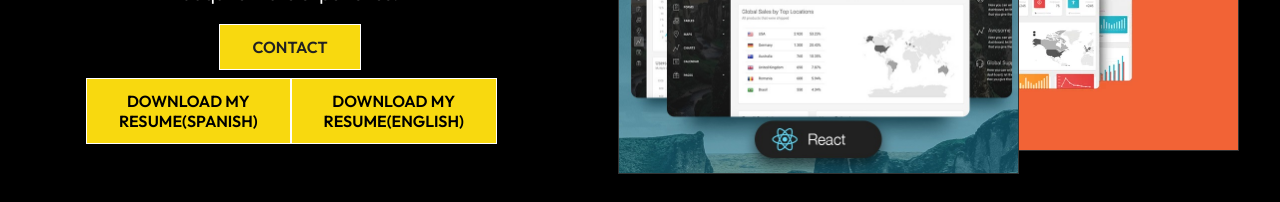
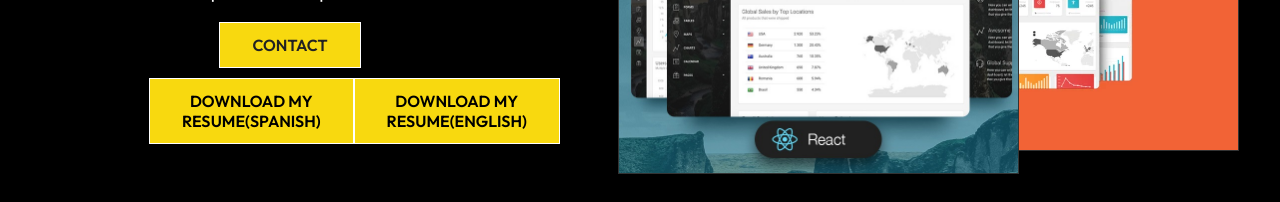
Before and after one commit to Matecava/Porfolio, a React (Create React App) app: page /about in a window 1280 px wide. Shown: the part 720-922 px from the top of the page. Built offline with nearby package versions, Linux system fonts and the light colour scheme.

Commit message:
base terminada

```diff
--- a/src/components/aboutContent/AboutContent.css
+++ b/src/components/aboutContent/AboutContent.css
@@ -52,10 +52,9 @@
 
 .resume{
   display: flex;
-  justify-content: space-between;
-  padding: 0.5rem 0;
-  align-items: center;
-  margin-left: -45px;
+  justify-content: space-around;
+  margin: 10px;
+  padding: 0 0.5rem;
 }
 
 .btn a{
--- a/src/components/form/Form.js
+++ b/src/components/form/Form.js
@@ -9,7 +9,7 @@ const Form = () => {
             <input type='text'></input>
             <label>Email</label>
             <input type='text'></input>
-            <label>Subjet</label>
+            <label>Subject</label>
             <input type='text'></input>
             <label>Message</label>
             <textarea rows='6' placeholder='Type your message here' />
--- a/src/components/workCard/Work.js
+++ b/src/components/workCard/Work.js
@@ -14,7 +14,7 @@ const Work = () => {
           return(
             <WorkCard
             key={ind}
-            image={val.imgsrc}
+            image={val.image}
             title={val.title}
             text={val.text}
             view={val.view}
--- a/src/components/workCard/WorkCard.js
+++ b/src/components/workCard/WorkCard.js
@@ -7,7 +7,7 @@ import { NavLink } from "react-router-dom";
 const WorkCard = (props) => {
   return (
     <div className="project-card">
-          {/* {<img src={props.imgsrc} alt="imagen" /> } */}
+           <img src={props.image} alt="imagen" />
           <h2 className="project-title">{props.title}</h2>
           <div className="pro-details">
             <p>{props.text}</p>
--- a/src/components/workCard/WorkCardData.js
+++ b/src/components/workCard/WorkCardData.js
@@ -3,14 +3,14 @@ import pro2 from "../../assets/Pi.PNG";
 
 const projectCardData = [
   {
-    imgsrc: pro1,
+    image: pro1,
     title: "3DSeller",
     text: "A platform for the sale of 3d printed items, where the users who access are managed, with different roles (guest, client, administrator and banned), sales control for administrator users, customer reviews, dynamic rating evaluation, management of Admin role purchase orders and more",
     view: "https://lnkd.in/d6Amx3N9",
     source: "https://github.com/aliriodi/3DSeller",
   },
   {
-    imgsrc: pro2,
+    image: pro2,
     title: "Pi-Food-Henry",
     text: "Individual project were the user can find lots of recipes and see how to prepare it. Other functions are filters, serch bar and create recipe.",
     view: "",
```
